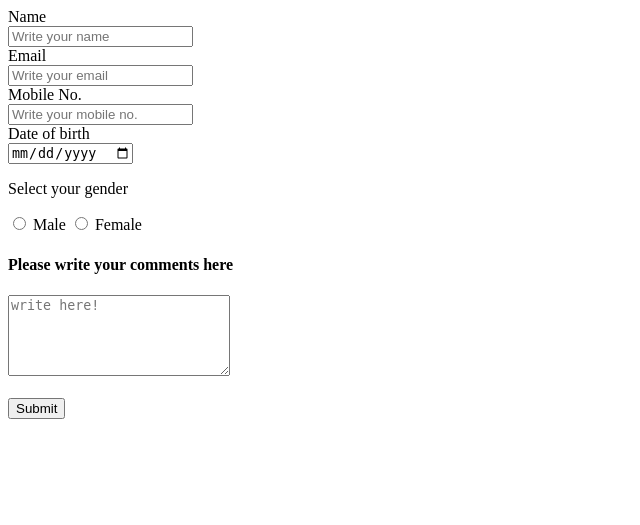
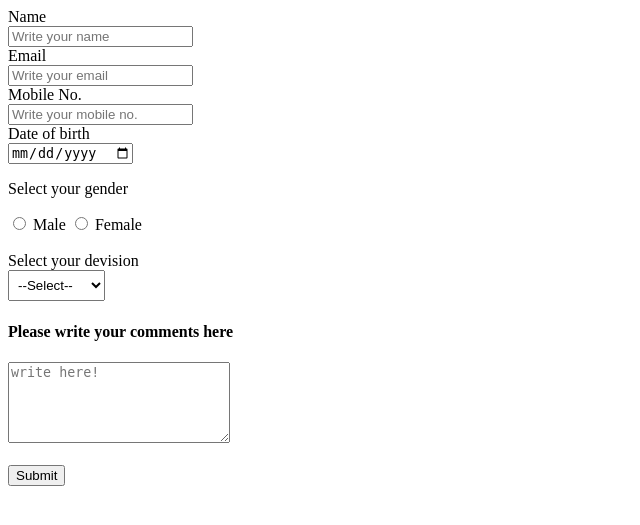
Before and after one commit to jamaluddin85/PHP_cmbd_2nd, a PHP site: page /class_64.php in a window 1280 px wide. Shown: the top 525 px of the page, without its empty margins (0-640 px from the left). Run offline with PHP 8.4, Linux system fonts and the light colour scheme.

Commit message:
add select option

```diff
--- a/class_64.php
+++ b/class_64.php
@@ -14,6 +14,7 @@ if(isset($_POST["submit1"])){
     $mobile = validData($_POST["mobile"]);
     $dob = validData($_POST["dob"]);
     $user_message = validData($_POST["user_message"]);
+    $divi = validData($_POST["divi"]);
 
 
     if(empty($name)){
@@ -51,6 +52,13 @@ if(isset($_POST["submit1"])){
     }else{
         $correctDob= $dob;
     }
+
+    if(empty($divi)){
+        $divi_message = "Please select your division";
+    }else{
+        $correctDivi= $divi;
+    }
+
 
 }
 
@@ -120,7 +128,23 @@ if(isset($_POST["submit1"])){
                 <?= $gemessage ?? null ?>
             </div>
         </div>
+        <br>
+        <!-- for option   -->
+        <div>
+            <label for="divi"> Select your devision</label>
+            <br>
+            <select name="divi" id="" style="padding: 6px 5px; ">
+                <option value="">--Select--</option>
+                <option value="Dhaka">Dhaka</option>
+                <option value="Rajshahi">Rajshahi</option>
+                <option value="Khulna">Khulna</option>
+                <option value="Chittagong">Chittagong</option>
+            </select>
 
+            <div style="color: red;">
+                <?= $divi_message ?? null ?>
+            </div>
+        </div>
 
         <!-- for user message or textarea  -->
         <h4>Please write your comments here</h4>
@@ -173,6 +197,12 @@ if(isset($_POST["submit1"])){
 
     echo "<br>";
 
+    if(!empty($_POST["divi"])){
+        echo "Your division is : ". $divi ?? null;
+    }
+
+    echo "<br>";
+
     if(!empty($_POST["user_message"])){
         echo "<span style='color : blue; font-weight: 700'>Your message is as below :</span> <br>". $user_message ?? null;
     }
```
